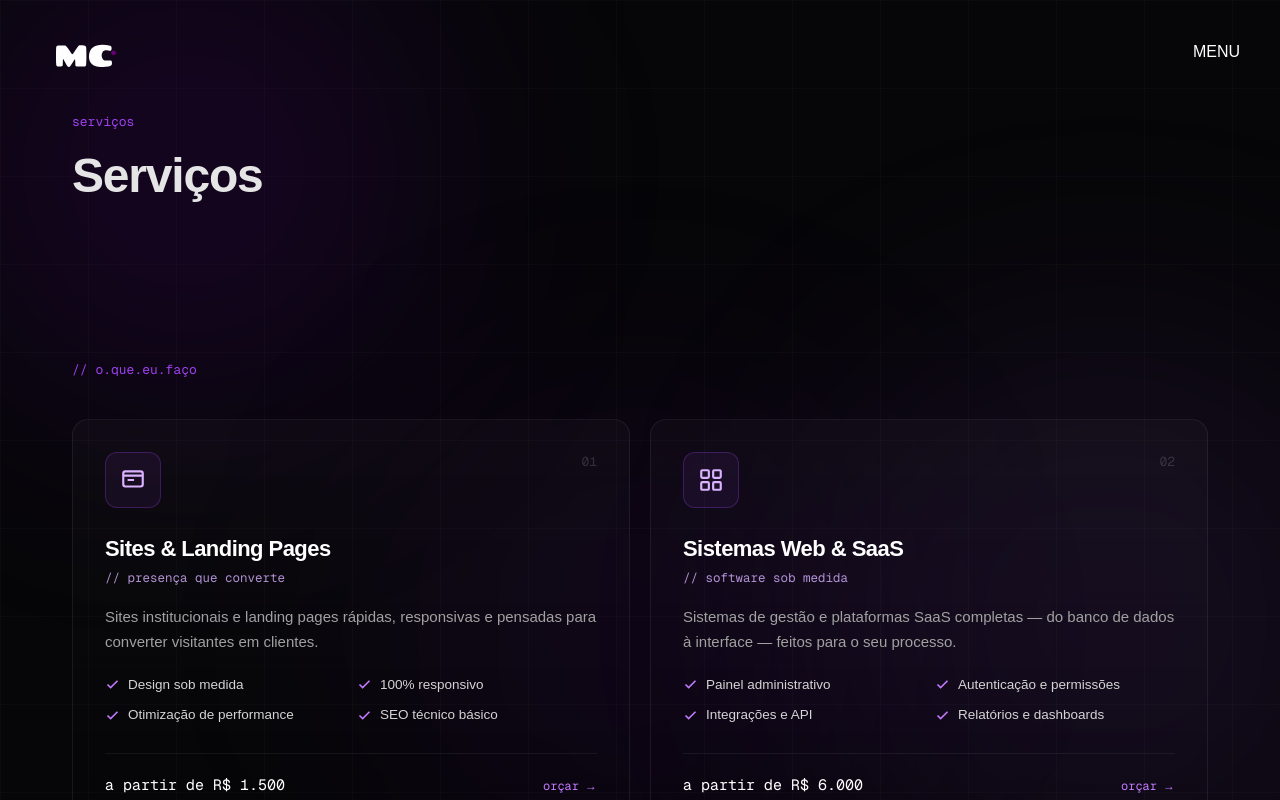
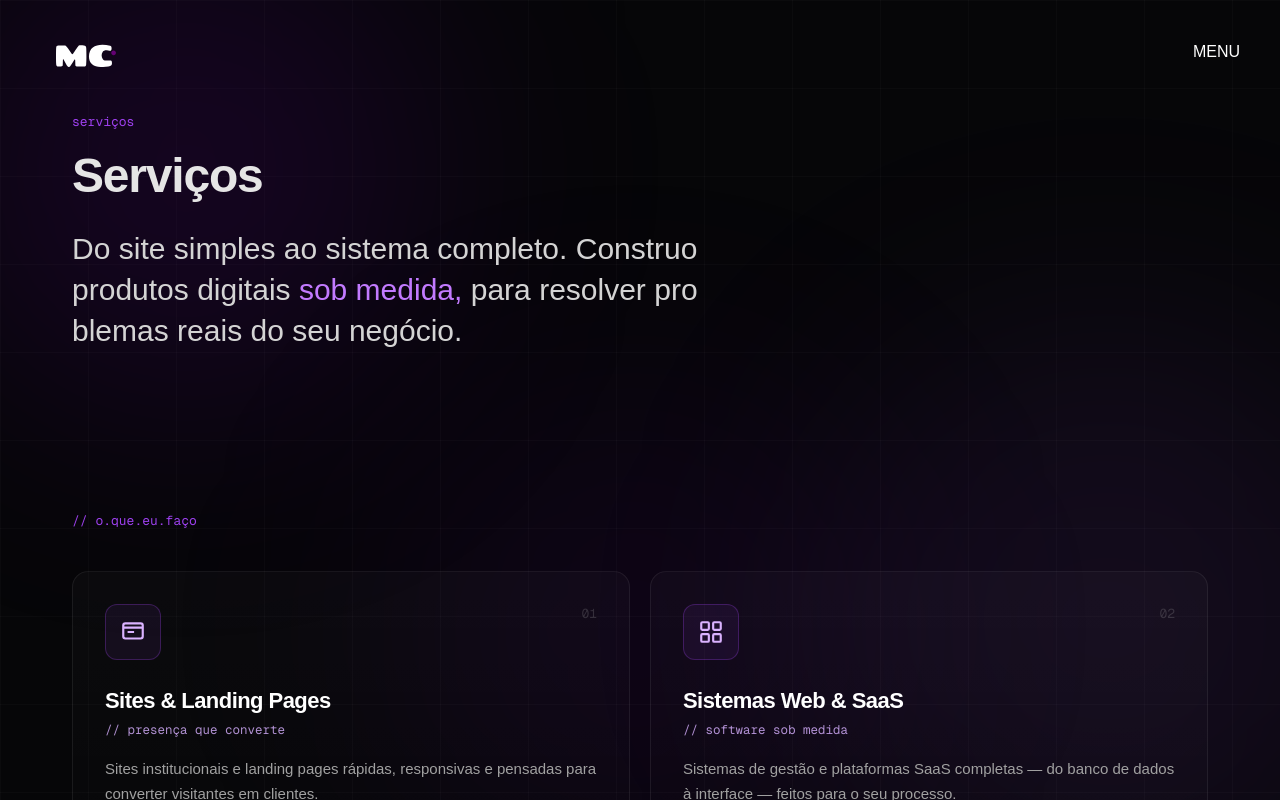
Before and after one commit to devMateus02/portifolio, a Next.js app: page /servicos in a window 1280 px wide. Shown: the top 800 px of the page. Built offline with nearby package versions, Linux system fonts and the light colour scheme; a web font is replaced by a local one.

Commit message:
novas atualizações

```diff
--- a/src/app/components/FluidPortrait.jsx
+++ b/src/app/components/FluidPortrait.jsx
@@ -247,8 +247,8 @@ const dyTop = (H - dh) / 2 + (mob ? 90 : 70);
 }
 
 export default function FluidPortrait({
-  baseSrc = "/hero_camada.png",
-  revealSrc = "/hero_base.png",
+  baseSrc = "/hero_camada.webp",
+  revealSrc = "/hero_base.webp",
   debug = false,
 }) {
   const mobile = typeof window !== "undefined" && window.innerWidth < 1024;
--- a/src/app/components/TransitionProvider.jsx
+++ b/src/app/components/TransitionProvider.jsx
@@ -7,14 +7,24 @@ import { gsap } from "gsap";
 const TransitionContext = createContext(null);
 export const useTransition = () => useContext(TransitionContext);
 
-// densidade do grid de blocos
-const COLS = 8;
-const ROWS = 5;
+// densidade do grid de blocos (quanto maior, menores os quadrados)
+const COLS = 20;
+const ROWS = 20;
 const TOTAL = COLS * ROWS;
 
 // tempo máximo (ms) que o overlay fica coberto esperando o canvas avisar.
 // páginas sem canvas (que nunca chamam revealNow) revelam por aqui.
-const FALLBACK_MS = 1200;
+const FALLBACK_MS = 1000;
+
+// embaralha um array (Fisher-Yates) sem mutar o original
+const shuffle = (arr) => {
+  const a = [...arr];
+  for (let i = a.length - 1; i > 0; i--) {
+    const j = Math.floor(Math.random() * (i + 1));
+    [a[i], a[j]] = [a[j], a[i]];
+  }
+  return a;
+};
 
 export default function TransitionProvider({ children }) {
   const router = useRouter();
@@ -26,10 +36,7 @@ export default function TransitionProvider({ children }) {
   const pendingReveal = useRef(false); // estamos cobertos, esperando p/ revelar?
   const revealed = useRef(false); // já revelamos nesta transição?
 
-  const getOrdered = () =>
-    blocks.current
-      .filter(Boolean)
-      .sort((a, b) => Number(a.dataset.order) - Number(b.dataset.order));
+  const getBlocks = () => blocks.current.filter(Boolean);
 
   // executa a revelação (só uma vez por transição)
   const doReveal = useCallback(() => {
@@ -37,12 +44,12 @@ export default function TransitionProvider({ children }) {
     revealed.current = true;
     pendingReveal.current = false;
 
-    const ordered = getOrdered();
-    gsap.to(ordered, {
+    const randomized = shuffle(getBlocks());
+    gsap.to(randomized, {
       scaleY: 0,
-      duration: 0.32,
+      duration: 0.22,
       ease: "power2.inOut",
-      stagger: { each: 0.012, from: "end" },
+      stagger: { amount: 0.80 },
       onComplete: () => {
         gsap.set(overlay.current, { pointerEvents: "none" });
         animating.current = false;
@@ -63,15 +70,15 @@ export default function TransitionProvider({ children }) {
       revealed.current = false;
       pendingReveal.current = false;
 
-      const ordered = getOrdered();
+      const randomized = shuffle(getBlocks());
       gsap.set(overlay.current, { pointerEvents: "all" });
-      gsap.set(ordered, { transformOrigin: "bottom" });
+      gsap.set(randomized, { transformOrigin: "bottom" });
 
-      gsap.to(ordered, {
+      gsap.to(randomized, {
         scaleY: 1,
-        duration: 0.32,
+        duration: 0.22,
         ease: "power2.inOut",
-        stagger: { each: 0.012, from: "start" },
+        stagger: { amount: 0.80 },
         onComplete: () => {
           // tela coberta: agora pode navegar e começar a esperar o canvas
           pendingReveal.current = true;
@@ -109,14 +116,10 @@ export default function TransitionProvider({ children }) {
             gridTemplateRows: `repeat(${ROWS}, 1fr)`,
           }}
         >
-          {Array.from({ length: TOTAL }).map((_, i) => {
-            const col = i % COLS;
-            const row = Math.floor(i / COLS);
-            return (
+          {Array.from({ length: TOTAL }).map((_, i) => (
             <div
               key={i}
               ref={(el) => (blocks.current[i] = el)}
-                data-order={col + row}
               style={{
                 transform: "scaleY(0)",
                 transformOrigin: "bottom",
@@ -130,8 +133,7 @@ export default function TransitionProvider({ children }) {
               }}
               className="bg-purple-600"
             />
-            );
-          })}
+          ))}
         </div>
       </div>
     </TransitionContext.Provider>
--- a/src/app/servicos/page.jsx
+++ b/src/app/servicos/page.jsx
@@ -224,16 +224,16 @@ export default function ServicosPage() {
           <span className="hero-tag block font-mono text-[13px] text-purple-500/90 mb-5">serviços</span>
            <h1 className="hero-title text-5xl font-extrabold tracking-tight leading-none">Serviços</h1>
 
-                       {/* <ScrambleText
+                       <ScrambleText
              className="mt-7 md:max-w-[640px] text-[clamp(20px,2.4vw,30px)] leading-snug text-neutral-300"
-             stagger={0.02}
-             cycles={14}
+             stagger={0.03}
+             cycles={5}
              segments={[
                { text: "Do site simples ao sistema completo. Construo produtos digitais " },
                { text: "sob medida,", className: "text-purple-400" },
                { text: " para resolver problemas reais do seu negócio." },
              ]}
-           /> */}
+           />
 
           </div>
         </section>
--- a/src/app/sobre/page.jsx
+++ b/src/app/sobre/page.jsx
@@ -183,17 +183,17 @@ export default function SobrePage() {
 
             <div className="grid grid-cols-1 lg:grid-cols-[1.4fr_1fr] gap-10 lg:gap-5 items-center">
               <div>
-{/*
+
                 <ScrambleText
   className="mt-7 md:max-w-[640px] text-[clamp(20px,2.4vw,30px)] leading-snug text-neutral-300"
-  stagger={0.02}
-  cycles={14}
+  stagger={.03}
+  cycles={5}
   segments={[
     { text: "De sapateiro a desenvolvedor fullstack. Criando sites e " },
     { text: "sistemas web completos", className: "text-purple-400" },
     { text: " para empresas. Mais de 3 anos transformando ideias em produtos modernos, performáticos e pensados para gerar resultados reais." },
   ]}
-/> */}
+/>
                 <div className="rv mt-8 inline-flex items-center gap-3 rounded-[10px] border border-green-400/25 bg-green-400/5 px-[18px] py-3 font-mono text-[13px] text-green-300">
                   <span className="relative flex h-2 w-2">
                     <span className="absolute inline-flex h-full w-full animate-ping rounded-full bg-green-500 opacity-60" />
@@ -204,7 +204,7 @@ export default function SobrePage() {
               </div>
 
 
-              <PhotoReveal src="hero_base.png"/>
+              <PhotoReveal src="hero_base.webp"/>
 
             </div>
 
```
Also changed, not shown: public/hero_base.webp (added), public/hero_camada.webp (added). Lines whose indentation alone changed are shown as unchanged.
